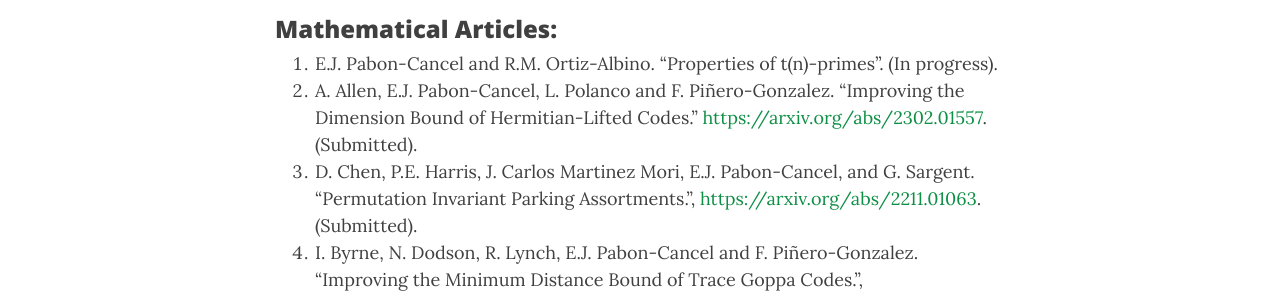
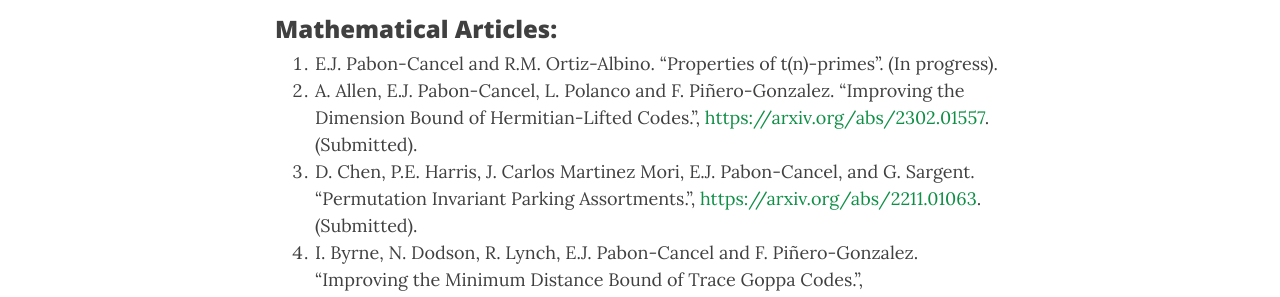
Before and after one commit to ejpaboncancel/ejpaboncancel-old.github.io, a Jekyll site: the page built from papers.md, in a window 1280 px wide and 1094 px high. Shown: the part 338-635 px from the top of the window. Built offline with Jekyll 4.4.1, drawn with Linux system fonts in a browser that asks for light colours; nearby versions of some CDN libraries.

```diff
--- a/papers.md
+++ b/papers.md
@@ -6,7 +6,7 @@ title: Papers and Articles
 ### Mathematical Articles:
 
 1. E.J. Pabon-Cancel and R.M. Ortiz-Albino. "Properties of t(n)-primes". (In progress).
-2. A. Allen, E.J. Pabon-Cancel, L. Polanco and F. Piñero-Gonzalez. "Improving the Dimension Bound of Hermitian-Lifted Codes." <a href="https://arxiv.org/abs/2302.01557"> https://arxiv.org/abs/2302.01557<a/>. (Submitted).
+2. A. Allen, E.J. Pabon-Cancel, L. Polanco and F. Piñero-Gonzalez. "Improving the Dimension Bound of Hermitian-Lifted Codes.", <a href="https://arxiv.org/abs/2302.01557"> https://arxiv.org/abs/2302.01557<a/>. (Submitted).
 3. D. Chen, P.E. Harris, J. Carlos Martinez Mori, E.J. Pabon-Cancel, and G. Sargent. "Permutation Invariant Parking Assortments.", <a href="https://arxiv.org/abs/2211.01063"> https://arxiv.org/abs/2211.01063</a>. (Submitted).
 4. I. Byrne, N. Dodson, R. Lynch, E.J. Pabon-Cancel and F. Piñero-Gonzalez. “Improving the Minimum Distance Bound of Trace Goppa Codes.”, <a href="https://arxiv.org/abs/2201.03741"> https://arxiv.org/abs/2201.03741</a>. To appear in Designs, Codes and Cryptography.
 
```
